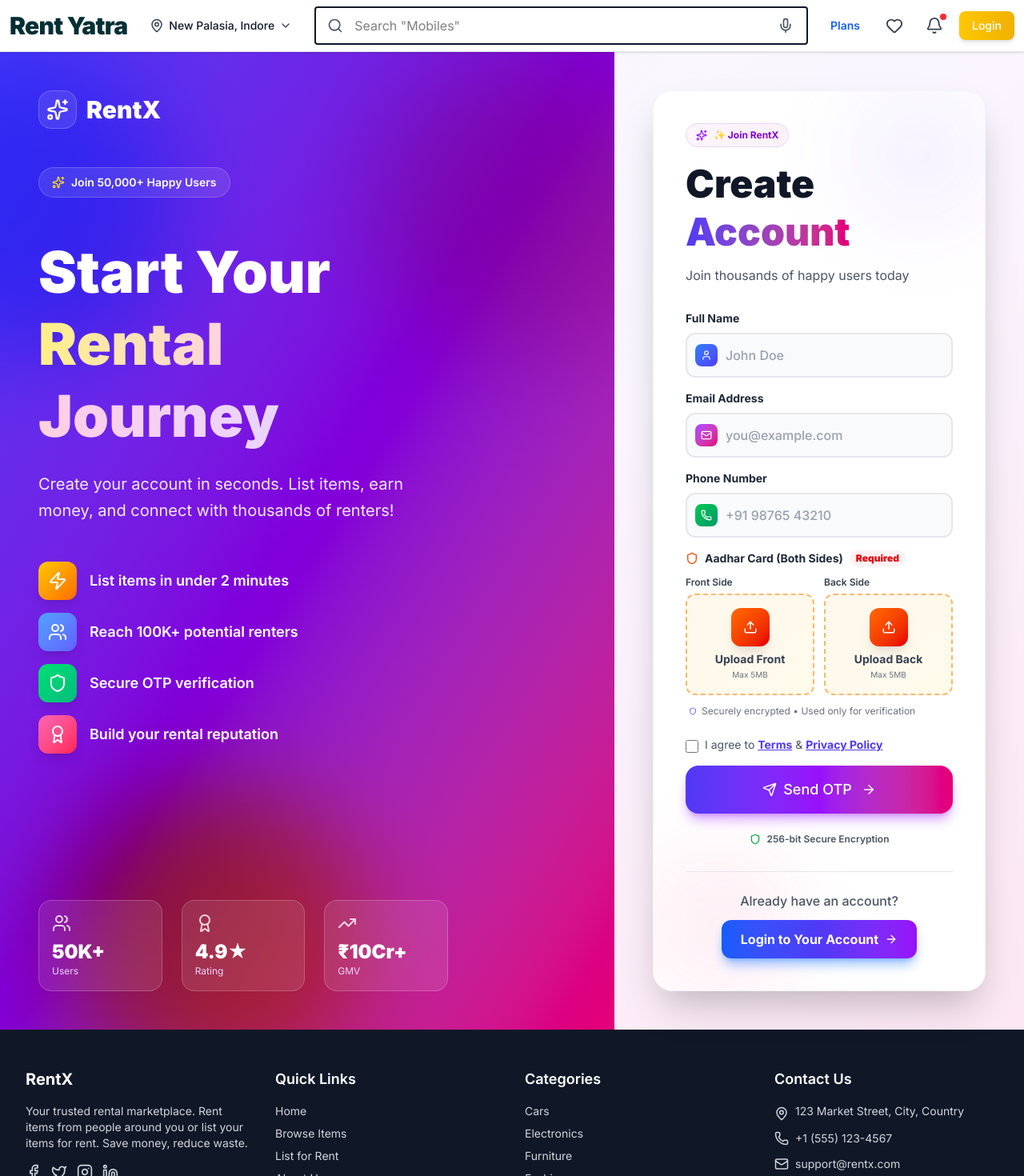
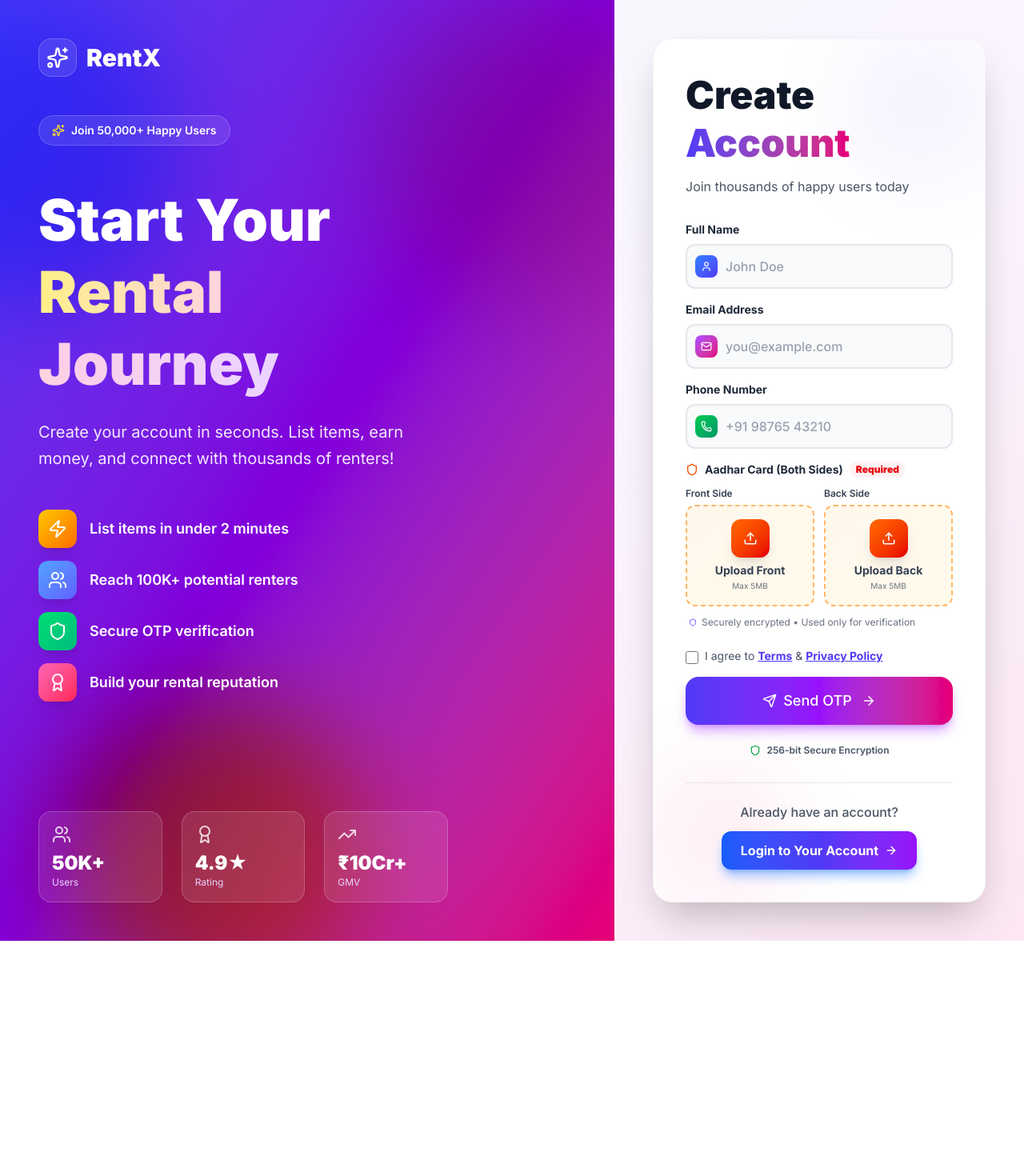
Before and after one commit to ajaypanchal761/rentyatra, a React (Vite) app in the folder frontend/: page /signup in a window 1280 px wide. Shown: the top 1470 px of the page at 80% size. After the commit the page ends 1176 px from the top, so only its background shows below. Built offline with nearby package versions, Linux system fonts and the light colour scheme.

Commit message:
signup page updated

```diff
--- a/frontend/src/App.jsx
+++ b/frontend/src/App.jsx
@@ -42,16 +42,19 @@ function AppContent() {
   const hideNavbar = location.pathname.startsWith('/category/');
   const hideFooter = location.pathname === '/' || location.pathname.startsWith('/category/');
 
-  // Hide navbars on auth pages and dashboard for small screens
+  // Hide navbars on auth pages and dashboard
   const isAuthPage = location.pathname === '/login' || location.pathname === '/signup';
   const isDashboardPage = location.pathname.startsWith('/dashboard') || location.pathname === '/favorites' || location.pathname === '/bookings' || location.pathname === '/messages';
-  const hideNavbarMobile = hideNavbar || isAuthPage || isDashboardPage;
+
+  // Hide navbar and footer completely on auth pages
+  const shouldHideNavbar = hideNavbar || isAuthPage;
+  const shouldHideFooter = hideFooter || isAuthPage;
 
   return (
     <div className="flex flex-col min-h-screen">
-      {!hideNavbar && <div className={(isAuthPage || isDashboardPage) ? 'hidden md:block' : ''}><Navbar /></div>}
+      {!shouldHideNavbar && <div className={isDashboardPage ? 'hidden md:block' : ''}><Navbar /></div>}
       <SubscriptionNotifications />
-      <main className={`flex-1 ${!hideNavbarMobile ? 'pb-24 md:pb-0' : (isAuthPage || isDashboardPage) ? 'pb-0 md:pb-0' : 'pb-20 md:pb-4'}`}>
+      <main className={`flex-1 ${!shouldHideNavbar && !isDashboardPage ? 'pb-24 md:pb-0' : isDashboardPage ? 'pb-0 md:pb-0' : 'pb-0'}`}>
         <Routes>
           <Route path="/" element={<Home />} />
           <Route path="/listings" element={<Listings />} />
@@ -74,8 +77,8 @@ function AppContent() {
           <Route path="/subscription/failed" element={<PaymentFailed />} />
         </Routes>
       </main>
-      {!hideFooter && <Footer />}
-      <div className={(isAuthPage || isDashboardPage) ? 'hidden md:block' : ''}>
+      {!shouldHideFooter && <Footer />}
+      <div className={(isAuthPage || isDashboardPage) ? 'hidden' : ''}>
         <BottomNav />
       </div>
     </div>
--- a/frontend/src/pages/Login.jsx
+++ b/frontend/src/pages/Login.jsx
@@ -298,13 +298,6 @@ const Login = () => {
 
               {/* Header */}
               <div className="mb-5 md:mb-8">
-                <div className="hidden md:inline-flex items-center gap-2 bg-gradient-to-r from-blue-50 to-indigo-50 px-3 py-1.5 rounded-full mb-3 md:mb-4 border border-blue-200">
-                  <div className="w-2 h-2 bg-blue-500 rounded-full animate-pulse"></div>
-                  <span className="text-xs font-bold text-blue-700">
-                    {otpSent ? '🔐 Verification Step' : '🚀 Quick Login'}
-                  </span>
-                </div>
-
                 <h2 className="text-2xl md:text-5xl font-black text-gray-900 mb-2 md:mb-3 leading-tight">
                   {otpSent ? (
                     <>
--- a/frontend/src/pages/Signup.jsx
+++ b/frontend/src/pages/Signup.jsx
@@ -384,13 +384,6 @@ const Signup = () => {
 
               {/* Header */}
               <div className="mb-5 md:mb-8">
-                <div className="hidden md:inline-flex items-center gap-2 bg-gradient-to-r from-purple-50 to-pink-50 px-3 py-1.5 rounded-full mb-3 md:mb-4 border border-purple-200">
-                  <Sparkles size={14} className="text-purple-600" />
-                  <span className="text-xs font-bold text-purple-700">
-                    {otpSent ? '🔐 Final Step' : '✨ Join RentX'}
-                  </span>
-                </div>
-
                 <h2 className="text-2xl md:text-5xl font-black text-gray-900 mb-2 md:mb-3 leading-tight">
                   {otpSent ? (
                     <>
```
